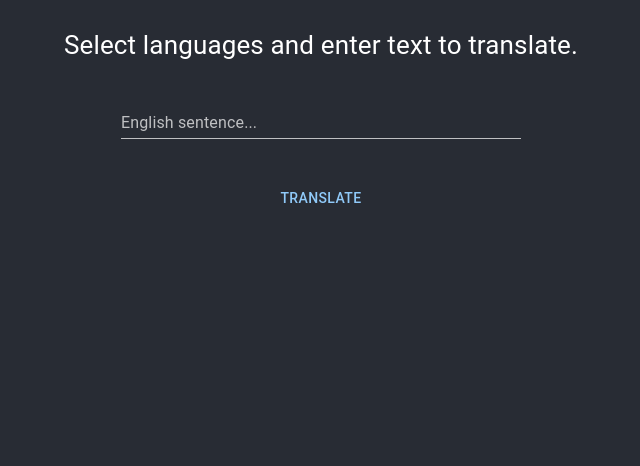
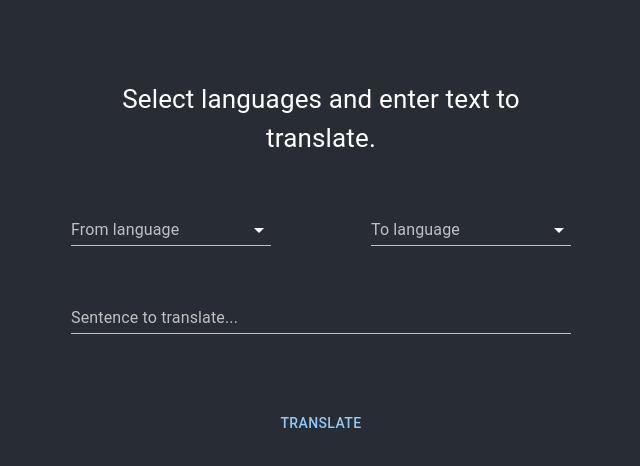
Before and after one commit to caglarcem/natural-lang-frontend, a React (Create React App) app: page / in a window 1280 px wide. Shown: the top 466 px of the page, without its empty margins (319-959 px from the left). Built offline with nearby package versions, Linux system fonts and the light colour scheme; no server answers.

Commit message:
text translate implemented

```diff
--- a/src/App.tsx
+++ b/src/App.tsx
@@ -1,6 +1,6 @@
 import { FormEvent, useState, useEffect } from 'react';
 import './App.css';
-import { TextField, Button } from '@mui/material';
+import { TextField, Button, Stack, Autocomplete, Box } from '@mui/material';
 import { ThemeProvider, createTheme } from '@mui/material/styles';
 import CssBaseline from '@mui/material/CssBaseline';
 import CircularProgress from '@mui/material/CircularProgress';
@@ -18,13 +18,33 @@ interface Language {
 
 function App() {
     const [incomingSentence, setIncomingSentence] = useState<string>();
-    const [languageCode, setLanguageCode] = useState<string>();
+    const [fromLanguageCode, setFromLanguageCode] = useState<string>();
+    const [toLanguageCode, setToLanguageCode] = useState<string>();
     const [translation, setTranslation] = useState<string>();
-    const [languages, setLanguages] = useState<Language[]>();
+    const [languages, setLanguages] = useState<Language[]>([]);
     const [loading, setLoading] = useState(false);
 
+    const defaultPropsFromLanguage = {
+        options: languages || [],
+        getOptionLabel: (option: Language) => option.name,
+    };
+
+    const defaultPropsToLanguage = {
+        options: languages || [],
+        getOptionLabel: (option: Language) => option.name,
+    };
+
     useEffect(() => {
-        callSupportedLanguagesAPI();
+        const languages = localStorage.getItem('cachedLanguages');
+
+        if (languages) {
+            console.log('Fetch data from cache');
+            setSupportedLanguagesFromCache(languages);
+        } else {
+            console.log('Fetch data from API');
+            // Fetch data from API
+            setSupportedLanguagesFromAPI();
+        }
     }, []);
 
     useEffect(() => {}, [languages]);
@@ -34,12 +54,14 @@ function App() {
 
         console.log(incomingSentence);
 
-        console.log(languageCode);
-
         if (incomingSentence) {
             setLoading(true);
 
-            callTranslateAnswerAPI(incomingSentence, languageCode ?? 'TR');
+            callTranslateAPI(
+                incomingSentence,
+                fromLanguageCode,
+                toLanguageCode
+            );
         } else {
             setTranslation('Question must be entered.');
         }
@@ -47,24 +69,37 @@ function App() {
         console.log(translation);
     };
 
-    const callSupportedLanguagesAPI = () => {
+    const setSupportedLanguagesFromCache = (cachedLanguages: string) => {
+        setLanguages(JSON.parse(cachedLanguages));
+
+        setLoading(false);
+    };
+
+    const setSupportedLanguagesFromAPI = () => {
         fetch(`http://localhost:9000/translation/languages`)
             .then((res) => res.json())
             .then((languages: Language[]) => {
-                setLoading(false);
-
                 console.log('Languages: ', languages);
 
+                // Cache the result in localStorage
+                localStorage.setItem(
+                    'cachedLanguages',
+                    JSON.stringify(languages)
+                );
+
                 setLanguages(languages);
+
+                setLoading(false);
             });
     };
 
-    const callTranslateAnswerAPI = (
+    const callTranslateAPI = (
         incomingSentence: string,
-        languageCode?: string
+        fromLanguageCode?: string,
+        toLanguageCode?: string
     ) => {
         fetch(
-            `http://localhost:9000/translation/answer?question=${incomingSentence}&languageCode=${languageCode}`
+            `http://localhost:9000/translation/answer?incomingSentence=${incomingSentence}&fromLanguageCode=${fromLanguageCode}&toLanguageCode=${toLanguageCode}`
         )
             .then((res) => res.text())
             .then((translation) => {
@@ -79,16 +114,70 @@ function App() {
             <CssBaseline />
             <div className="App">
                 <header className="App-header">
-                    <p>Select languages and enter text to translate.</p>
                     <form
                         onSubmit={(e) => {
                             handleSubmit(e);
                         }}
                     >
+                        <Box
+                            sx={{
+                                display: 'flex',
+                                flexDirection: 'column',
+                                width: 500,
+                                marginTop: 10,
+                            }}
+                        >
+                            <div>
+                                Select languages and enter text to translate.
+                            </div>
+                            <Box
+                                sx={{
+                                    display: 'flex',
+                                    justifyContent: 'space-between',
+                                    marginTop: 5,
+                                }}
+                            >
+                                <Autocomplete
+                                    sx={{ width: '40%' }}
+                                    {...defaultPropsFromLanguage}
+                                    id="from-language"
+                                    includeInputInList
+                                    renderInput={(params) => (
+                                        <TextField
+                                            {...params}
+                                            label="From language"
+                                            variant="standard"
+                                        />
+                                    )}
+                                    onChange={(event, newValue) => {
+                                        setFromLanguageCode(newValue?.code);
+                                    }}
+                                />
+                                <Autocomplete
+                                    sx={{ width: '40%' }}
+                                    {...defaultPropsToLanguage}
+                                    id="to-language"
+                                    includeInputInList
+                                    renderInput={(params) => (
+                                        <TextField
+                                            {...params}
+                                            label="To language"
+                                            variant="standard"
+                                        />
+                                    )}
+                                    onChange={(event, newValue) => {
+                                        setToLanguageCode(newValue?.code);
+                                    }}
+                                />
+                            </Box>
                             <TextField
                                 variant="standard"
-                            label="English sentence..."
-                            style={{ height: 30, width: 400 }}
+                                label="Sentence to translate..."
+                                style={{
+                                    height: 30,
+                                    width: 500,
+                                    marginTop: 40,
+                                }}
                                 onChange={(e) =>
                                     setIncomingSentence(e.target.value)
                                 }
@@ -101,7 +190,7 @@ function App() {
                             >
                                 Translate
                             </Button>
-                    </form>
+
                             {loading ? (
                                 <CircularProgress
                                     color="secondary"
@@ -120,17 +209,10 @@ function App() {
                                     >
                                         {translation}
                                     </p>
-                            <p
-                                style={{
-                                    fontSize: 17,
-                                    marginTop: 100,
-                                    maxWidth: 800,
-                                }}
-                            >
-                                {languageCode}
-                            </p>
                                 </>
                             )}
+                        </Box>
+                    </form>
                 </header>
             </div>
         </ThemeProvider>
```
Lines whose indentation alone changed are shown as unchanged.
